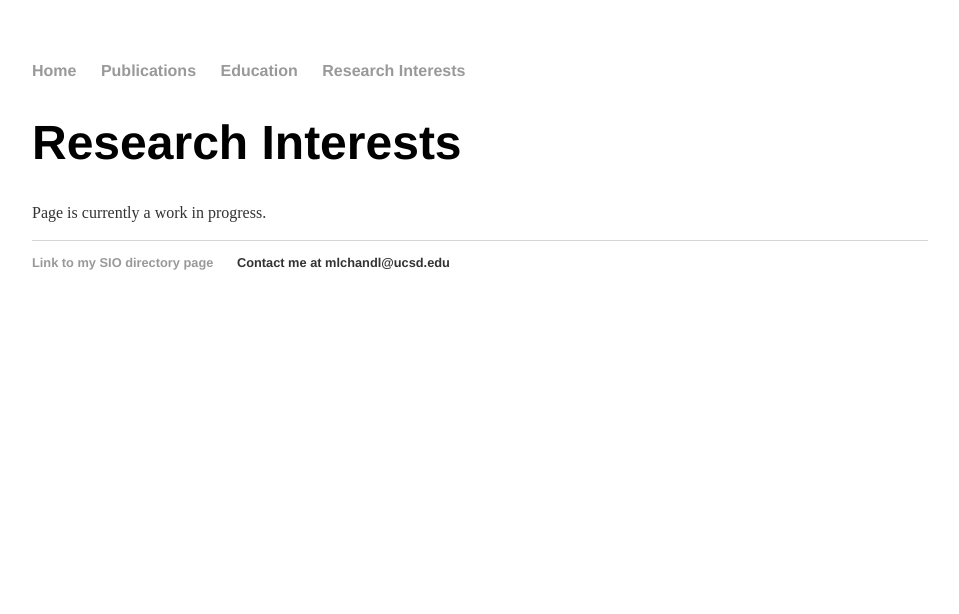
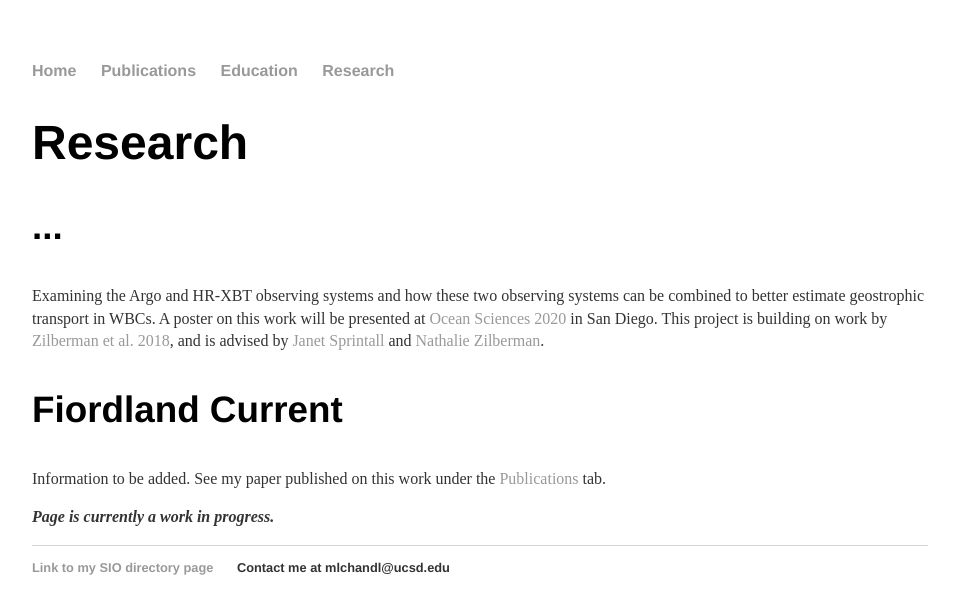
Before and after one commit to mlchandler/mlchandler.github.io, a Jekyll site: the page built from research/index.html, in a window 1280 px wide. Shown: the top 614 px of the page, without its empty margins (160-1119 px from the left). Built offline with Jekyll 4.4.1, drawn with Linux system fonts in a browser that asks for light colours.

Commit message:
Working on Research page

```diff
--- a/_layouts/default.html
+++ b/_layouts/default.html
@@ -14,7 +14,7 @@
 <li><a href="/">Home</a></li>
 <li><a href="/publications">Publications</a></li>
 <li><a href="/education">Education</a></li>
-<li><a href="/research">Research Interests</a></li>
+<li><a href="/research">Research</a></li>
 </ul>
     </nav>
 <div class="container">
--- a/research/index.html
+++ b/research/index.html
@@ -5,10 +5,25 @@ title: Research - Mitchell Chandler
 
 <div class="about">
 
-<h1>Research Interests</h1>
+<h1>Research</h1>
+
+<h3>...</h3>
+
+<p>Examining the Argo and HR-XBT observing systems and how these two observing systems can be combined to better estimate geostrophic transport in WBCs.
+
+A poster on this work will be presented at <a href="https://agu.confex.com/agu/osm20/meetingapp.cgi/Paper/653466">Ocean Sciences 2020</a> in San Diego.
+
+This project is building on work by <a href="https://journals.ametsoc.org/doi/full/10.1175/JTECH-D-17-0153.1">Zilberman et al. 2018</a>, and is advised by <a href="https://jsprintall.scrippsprofiles.ucsd.edu/">Janet Sprintall</a> and <a href="https://nzilberman.scrippsprofiles.ucsd.edu/">Nathalie Zilberman</a>.
+</p>
+
+<h3>Fiordland Current</h3>
+<p>
+Information to be added. See my paper published on this work under the <a href="https://mlchandler.github.io/publications/">Publications</a> tab.
+</p>
+
 
 <p>
-Page is currently a work in progress.
+<i><b>Page is currently a work in progress.</b></i>
 </p>
 
 </div>
```
